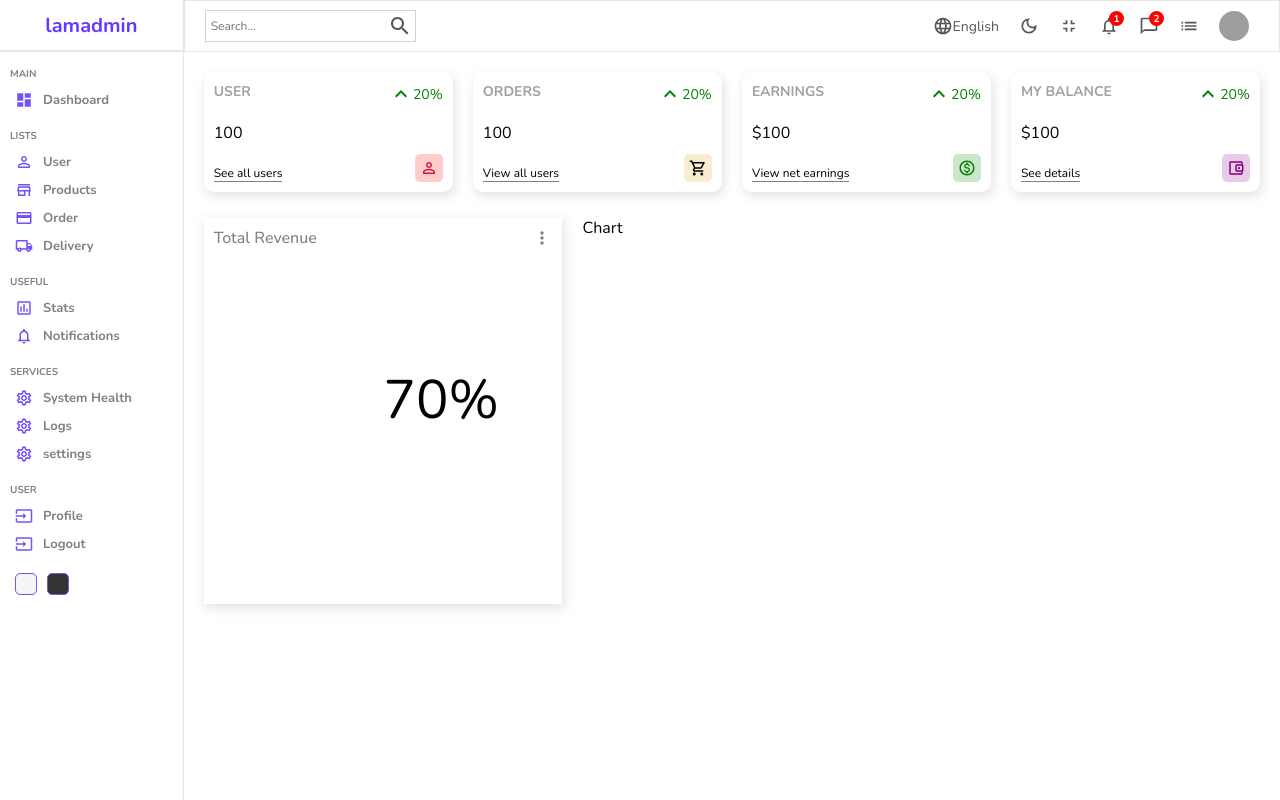
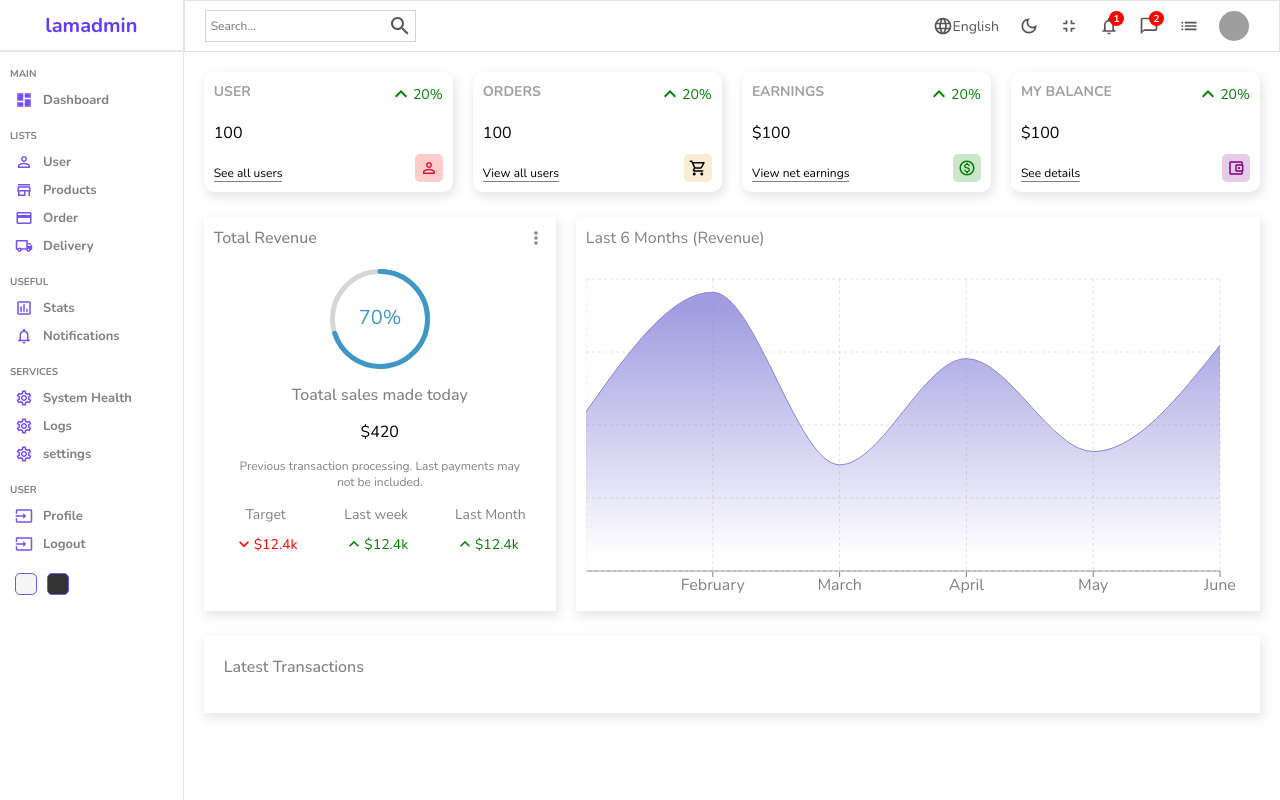
Before and after one commit to Nitinyadavdev/React-Dashboard, a React (Create React App) app: page / in a window 1280 px wide. Built offline with nearby package versions, Linux system fonts and the light colour scheme; grey boxes are pictures that could not be loaded.

Commit message:
Graph added

```diff
--- a/package.json
+++ b/package.json
@@ -15,6 +15,7 @@
     "react-dom": "^18.2.0",
     "react-router-dom": "^6.3.0",
     "react-scripts": "5.0.1",
+    "recharts": "^2.1.13",
     "sass": "^1.54.0",
     "web-vitals": "^2.1.4"
   },
--- a/src/components/chart/Chart.jsx
+++ b/src/components/chart/Chart.jsx
@@ -1,9 +1,73 @@
-import "./chart.scss"
+import "./chart.scss";
+import {
+  AreaChart,
+  Area,
+  XAxis,
+  // YAxis,
+  CartesianGrid,
+  Tooltip,
+  ResponsiveContainer,
+} from "recharts";
+
+const data = [
+  {
+    name: "Jaunuary",
+    Total: 1200,
+  },
+  {
+    name: "February",
+    Total: 2100,
+  },
+  {
+    name: "March",
+    Total: 800,
+  },
+  {
+    name: "April",
+    Total: 1600,
+  },
+  {
+    name: "May",
+    Total: 900,
+  },
+  {
+    name: "June",
+    Total: 1700,
+  },
+];
 
 const Chart = () => {
   return (
-    <div className="chart">Chart</div>
-  )
-}
+    <div className="chart">
+      <div className="title">Last 6 Months (Revenue)</div>
+      <ResponsiveContainer width="100%" aspect={2 / 1}>
+        <AreaChart
+          width={730}
+          height={250}
+          data={data}
+          margin={{ top: 10, right: 30, left: 0, bottom: 0 }}
+        >
+          <defs>
+            <linearGradient id="total" x1="0" y1="0" x2="0" y2="1">
+              <stop offset="5%" stopColor="#8884d8" stopOpacity={0.8} />
+              <stop offset="95%" stopColor="#8884d8" stopOpacity={0} />
+            </linearGradient>
+          </defs>
+          <XAxis dataKey="name" stroke="gray" />
+          {/* <YAxis /> */}
+          <CartesianGrid strokeDasharray="3 3" className="chartGrid" />
+          <Tooltip />
+          <Area
+            type="monotone"
+            dataKey="Total"
+            stroke="#8884d8"
+            fillOpacity={1}
+            fill="url(#total)"
+          />
+        </AreaChart>
+      </ResponsiveContainer>
+    </div>
+  );
+};
 
-export default Chart
+export default Chart;
--- a/src/components/chart/chart.scss
+++ b/src/components/chart/chart.scss
@@ -1,3 +1,15 @@
-.chart{
-    flex: 4;
+.chart {
+  flex: 4;
+  -webkit-box-shadow: 2px 4px 10px 1px rgb(0, 0, 0, 0.47);
+  box-shadow: 2px 4px 10px 1px rgb(201, 201, 201, 0.47);
+  padding: 10px;
+  color: gray;
+
+  .title {
+    margin-bottom: 20px;
+  }
+
+  .chartGrid {
+    stroke: rgb(228, 225, 225);
+  }
 }
--- a/src/components/featured/Featured.jsx
+++ b/src/components/featured/Featured.jsx
@@ -1,23 +1,51 @@
-import "./featured.scss"
-import MoreVertIcon from '@mui/icons-material/MoreVertOutlined';
-import {CircularProgressbar} from "react-circular-progressbar";
-
+import "./featured.scss";
+import MoreVertIcon from "@mui/icons-material/MoreVertOutlined";
+import { CircularProgressbar } from "react-circular-progressbar";
+import KeyboardArrowUpIcon from "@mui/icons-material/KeyboardArrowUpOutlined";
+import KeyboardArrowDownIcon from "@mui/icons-material/KeyboardArrowDownOutlined";
 
 const Featured = () => {
   return (
-    <div className='featured'>
+    <div className="featured">
       <div className="top">
         <h1 className="title">Total Revenue</h1>
-        <MoreVertIcon fontSize="small"/>
+        <MoreVertIcon fontSize="small" />
       </div>
       <div className="bottom">
         <div className="featuredChart">
-            <CircularProgressbar value={70} text ={"70%"}/>
-
+          <CircularProgressbar value={70} text={"70%"} strokeWidth={5} />
+        </div>
+        <p className="title">Toatal sales made today</p>
+        <p className="amount">$420</p>
+        <p className="desc">
+          Previous transaction processing. Last payments may not be included.
+        </p>
+        <div className="summary">
+          <div className="item">
+            <div className="itemTitle"> Target</div>
+            <div className="itemResult negative">
+              <KeyboardArrowDownIcon fontSize="small" />
+              <div className="resultAmount">$12.4k</div>
+            </div>
+          </div>
+          <div className="item">
+            <div className="itemTitle"> Last week</div>
+            <div className="itemResult positive">
+              <KeyboardArrowUpIcon fontSize="small" />
+              <div className="resultAmount">$12.4k</div>
+            </div>
+          </div>
+          <div className="item">
+            <div className="itemTitle"> Last Month</div>
+            <div className="itemResult positive">
+              <KeyboardArrowUpIcon fontSize="small" />
+              <div className="resultAmount">$12.4k</div>
             </div>
           </div>
         </div>
-  )
-}
+      </div>
+    </div>
+  );
+};
 
-export default Featured
+export default Featured;
--- a/src/components/featured/featured.scss
+++ b/src/components/featured/featured.scss
@@ -1,19 +1,76 @@
-.featured{
+.featured {
   flex: 2;
   -webkit-box-shadow: 2px 4px 10px 1px rgb(0, 0, 0, 0.47);
   box-shadow: 2px 4px 10px 1px rgb(201, 201, 201, 0.47);
   padding: 10px;
 
-    .top{
+  .top {
     display: flex;
     align-items: center;
     justify-content: space-between;
     color: gray;
 
-        .title{
+    .title {
       font-size: 16px;
       font-weight: 500;
+    }
+  }
+  .bottom {
+    padding: 20px;
+    display: flex;
+    flex-direction: column;
+    align-items: center;
+    justify-content: center;
+    gap: 15px;
 
+    .featuredChart {
+      width: 100px;
+      height: 100px;
+    }
+
+    .title {
+      font-weight: 500;
+      color: gray;
+    }
+
+    .amount {
+      font-size: 300;
+    }
+
+    .desc {
+      font-weight: 300;
+      font-size: 12px;
+      color: gray;
+      text-align: center;
+    }
+
+    .summary {
+      width: 100%;
+      display: flex;
+      align-items: center;
+      justify-content: space-between;
+
+      .item {
+        text-align: center;
+
+        .itemTitle {
+          font-size: 14px;
+          color: gray;
+        }
+        .itemResult {
+          display: flex;
+          align-items: center;
+          margin-top: 10px;
+          font-size: 14px;
+
+          &.positive {
+            color: green;
+          }
+          &.negative {
+            color: red;
           }
         }
       }
+    }
+  }
+}
--- a/src/pages/home/Home.jsx
+++ b/src/pages/home/Home.jsx
@@ -2,8 +2,9 @@
 import "./home.scss";
 import Navbar from "../../components/navbar/Navbar";
 import Widget from "../../components/widget/Widget";
-import Featured from "../../components/featured/Featured"
-import Chart from "../../components/chart/Chart"
+import Featured from "../../components/featured/Featured";
+import Chart from "../../components/chart/Chart";
+import "react-circular-progressbar/dist/styles.css";
 
 const Home = () => {
   return (
@@ -17,9 +18,12 @@
           <Widget type="earning" />
           <Widget type="balance" />
         </div>
-      <div className="charts">
-        <Featured/>
-        <Chart/>
+        <div className="charts">
+          <Featured />
+          <Chart />
+        </div>
+        <div className="listContainer">
+          <div className="listTitle">Latest Transactions</div>
         </div>
       </div>
     </div>
--- a/src/pages/home/home.scss
+++ b/src/pages/home/home.scss
@@ -7,13 +7,27 @@
     // background-color: lightblue;
     flex: 6;
 
-    .widgets, .charts {
+    .widgets,
+    .charts {
       display: flex;
       padding: 20px;
       gap: 20px;
     }
-    .charts{
+    .charts {
       padding: 5px 20px;
+    }
+
+    .listContainer {
+      -webkit-box-shadow: 2px 4px 10px 1px rgb(0, 0, 0, 0.47);
+      box-shadow: 2px 4px 10px 1px rgb(201, 201, 201, 0.47);
+      padding: 20px;
+      margin: 20px;
+
+      .listTitle {
+        font-weight: 500;
+        color: gray;
+        margin-bottom: 15px;
+      }
     }
   }
 }
```
Also changed, not shown: src/components/table/Table.jsx (added), src/components/table/table.scss (added), 1 other file (tests, documents, lock files or other folders). Lines whose indentation alone changed are shown as unchanged.
